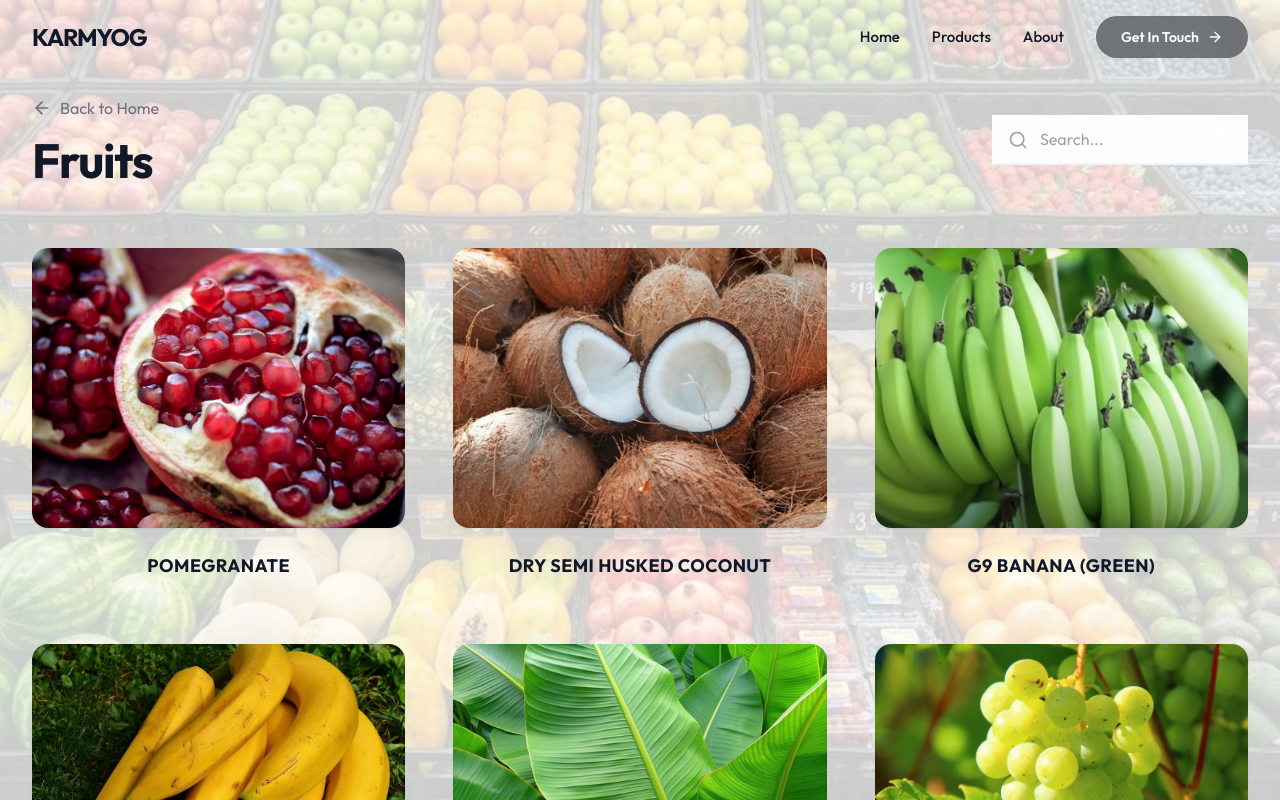
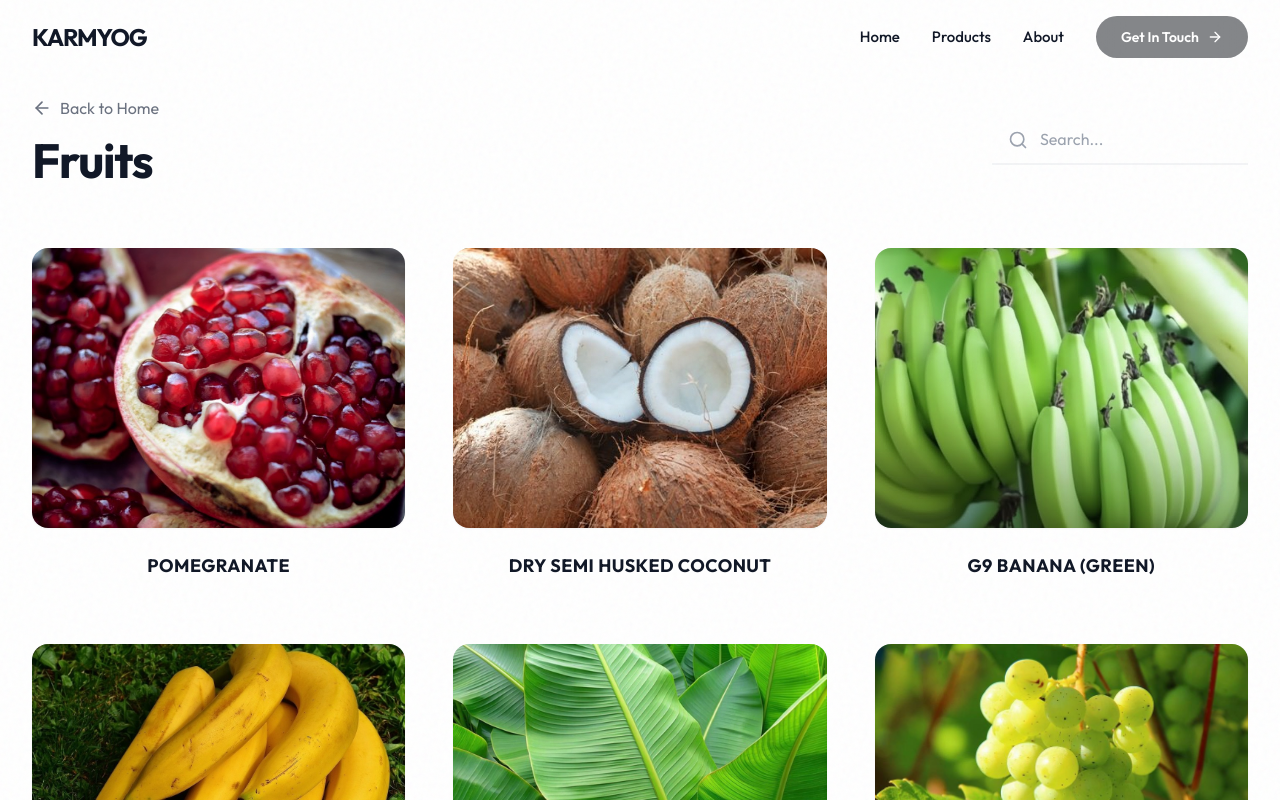
Before and after one commit to Boogiepop004/karmyog_export, a React (Vite) app: page /products/fruits in a window 1280 px wide. Shown: the top 800 px of the page. Built offline with nearby package versions, Linux system fonts and the light colour scheme.

Commit message:
Revert: Remove background image from Fruits page

```diff
--- a/src/components/Navbar.jsx
+++ b/src/components/Navbar.jsx
@@ -113,7 +113,7 @@ const Navbar = () => {
                         initial={{ opacity: 0, y: -20 }}
                         animate={{ opacity: 1, y: 0 }}
                         exit={{ opacity: 0, y: -20 }}
-                        className="absolute top-full left-0 w-full bg-white shadow-xl border-t border-gray-100 py-6 px-6 md:hidden"
+                        className="fixed inset-0 z-40 bg-white pt-24 px-6 md:hidden"
                     >
                         <div className="flex flex-col space-y-6">
                             {navLinks.map((link) => {
--- a/src/index.css
+++ b/src/index.css
@@ -10,6 +10,7 @@ body {
     font-family: var(--font-main);
     background-color: #FFFFFF;
     color: #1F2937;
+    overflow-x: hidden;
 }
 
 /* Custom Scrollbar */
--- a/src/pages/Fruits.jsx
+++ b/src/pages/Fruits.jsx
@@ -29,17 +29,8 @@ const Fruits = () => {
     );
 
     return (
-        <div className="pt-24 pb-16 min-h-screen relative">
-            {/* Background Image specific for Fruits page */}
-            <div className="fixed inset-0 z-0 opacity-20 pointer-events-none">
-                <img
-                    src="/images/fruits_bg_test.jpg"
-                    alt=""
-                    className="w-full h-full object-cover"
-                />
-            </div>
-
-            <div className="max-w-7xl mx-auto px-4 sm:px-6 lg:px-8 relative z-10">
+        <div className="pt-24 pb-16 min-h-screen">
+            <div className="max-w-7xl mx-auto px-4 sm:px-6 lg:px-8">
 
                 {/* Header - Simple & Clean */}
                 <div className="flex flex-col md:flex-row md:items-center justify-between gap-6 mb-16">
```
